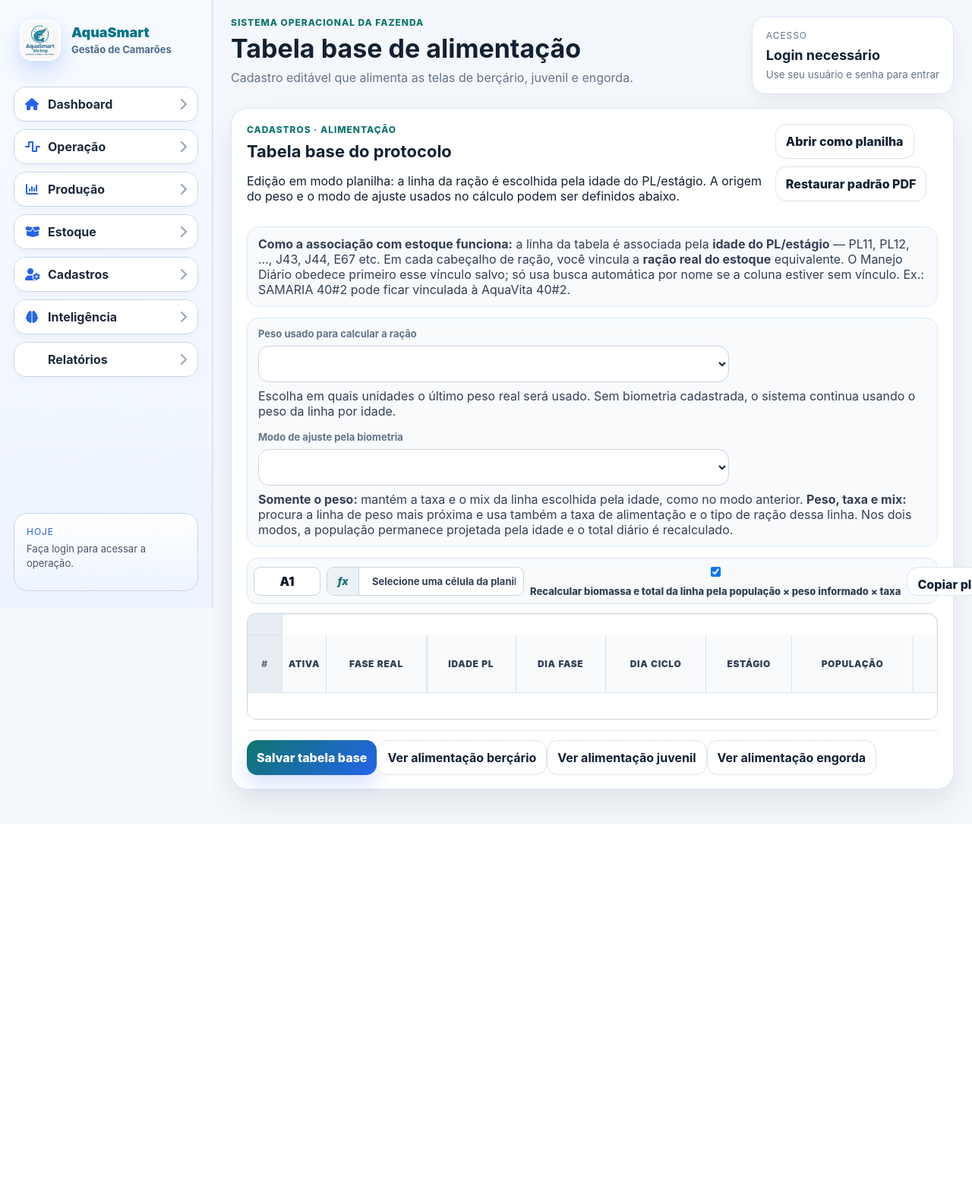
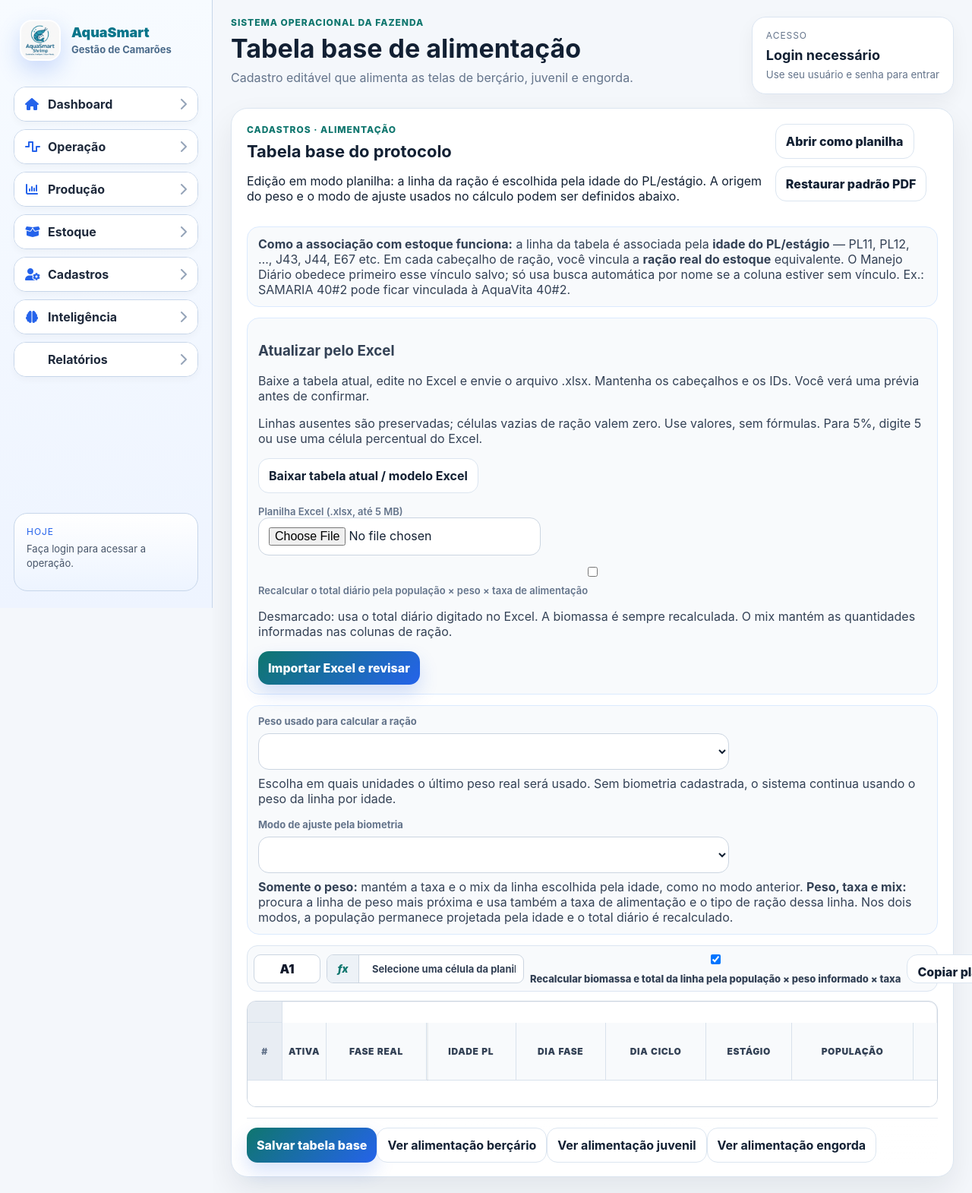
Before and after one commit to mvoc95-create/aquasmart, a Python web app: template templates/feeding_protocol.html in a window 1280 px wide. Shown: the top 1570 px of the page at 76% size. Before the commit the page ends 1083 px from the top, so only its background shows below. Run offline with Jinja, Linux system fonts and the light colour scheme; the template is opened without the code that fills it, so the values that code supplies are empty.

Commit message:
Add files via upload

```diff
--- a/templates/feeding_protocol.html
+++ b/templates/feeding_protocol.html
@@ -22,6 +22,20 @@
   <div class="info-card protocol-help-card">
     <strong>Como a associação com estoque funciona:</strong>
     a linha da tabela é associada pela <strong>idade do PL/estágio</strong> — PL11, PL12, …, J43, J44, E67 etc. Em cada cabeçalho de ração, você vincula a <strong>ração real do estoque</strong> equivalente. O Manejo Diário obedece primeiro esse vínculo salvo; só usa busca automática por nome se a coluna estiver sem vínculo. Ex.: SAMARIA 40#2 pode ficar vinculada à AquaVita 40#2.
+  </div>
+
+  <div class="info-card protocol-help-card">
+    <h3>Atualizar pelo Excel</h3>
+    <p>Baixe a tabela atual, edite no Excel e envie o arquivo .xlsx. Mantenha os cabeçalhos e os IDs. Você verá uma prévia antes de confirmar.</p>
+    <p>Linhas ausentes são preservadas; células vazias de ração valem zero. Use valores, sem fórmulas. Para 5%, digite 5 ou use uma célula percentual do Excel.</p>
+    <a class="secondary-link-button" href="{{ url_for('feeding_protocol_excel_page') }}">Baixar tabela atual / modelo Excel</a>
+    <form method="post" action="{{ url_for('feeding_protocol_excel_page') }}" enctype="multipart/form-data" style="margin-top:16px;">
+      <label for="feeding-excel-file">Planilha Excel (.xlsx, até 5 MB)</label>
+      <input id="feeding-excel-file" type="file" name="excel_file" accept=".xlsx,application/vnd.openxmlformats-officedocument.spreadsheetml.sheet" required>
+      <label class="check-row" style="margin:12px 0;"><input type="checkbox" name="excel_recalc_totals"> Recalcular o total diário pela população × peso × taxa de alimentação</label>
+      <p class="muted-text">Desmarcado: usa o total diário digitado no Excel. A biomassa é sempre recalculada. O mix mantém as quantidades informadas nas colunas de ração.</p>
+      <button type="submit" class="primary-button">Importar Excel e revisar</button>
+    </form>
   </div>
 
   <form method="post" id="feeding-protocol-form">
```
Also changed, not shown: templates/feeding_protocol_import.html (added, +37 -0 lines).
